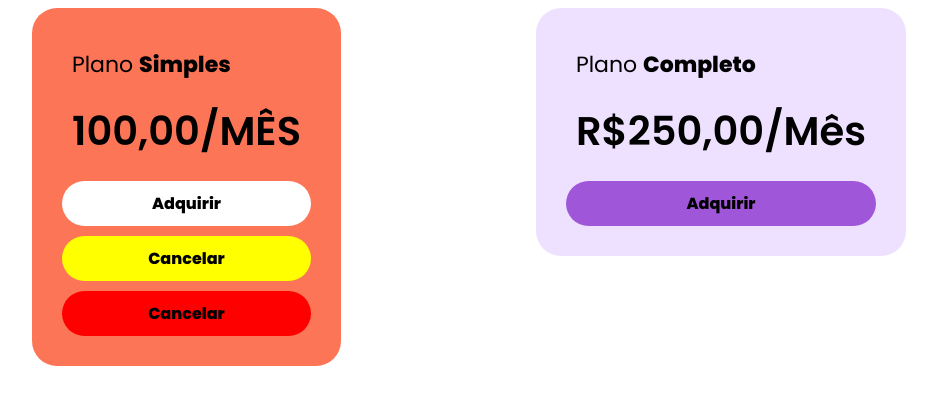
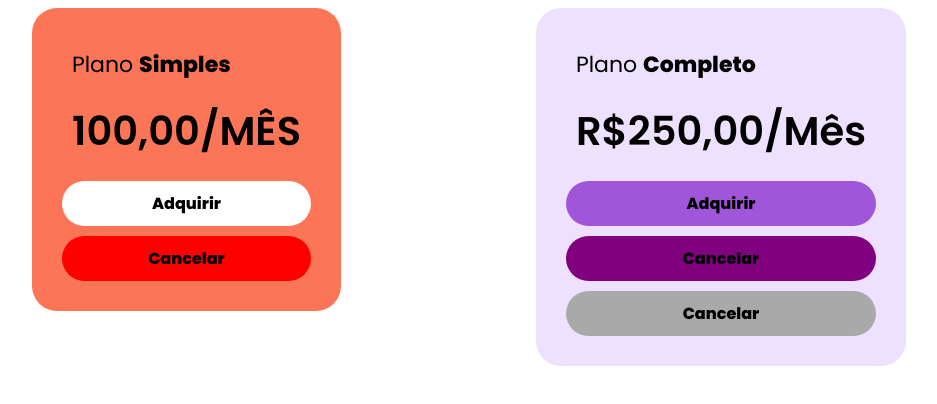
Before and after one commit to cjunior-dino/Estudos_Angular, an Angular app in the folder modulo-1/: page / in a window 1280 px wide. Shown: the top 404 px of the page, without its empty margins (171-1108 px from the left). Built offline with nearby package versions, Linux system fonts and the light colour scheme.

Commit message:
atualizacao global de scss

```diff
--- a/modulo-1/src/app/card-roxo/card-roxo.component.html
+++ b/modulo-1/src/app/card-roxo/card-roxo.component.html
@@ -2,4 +2,6 @@
     <div class="card-roxo__plan card-roxo__item">Plano <b>Completo</b></div>
     <div class="card-roxo__price card-roxo__item">R$250,00/Mês</div>
     <app-card-roxo-button></app-card-roxo-button>
+    <app-card-button-cancel id="primeiro" ></app-card-button-cancel>
+    <app-card-button-cancel id="segundo"></app-card-button-cancel>
 </div>
--- a/modulo-1/src/app/card-roxo/card-roxo.component.scss
+++ b/modulo-1/src/app/card-roxo/card-roxo.component.scss
@@ -22,3 +22,10 @@
 
 
 }
+
+:host ::ng-deep #primeiro .card-cancel-button{
+    background-color: purple !important;
+}
+:host ::ng-deep .card-cancel-button{
+    background-color: darkgrey !important;
+}
--- a/modulo-1/src/app/card/card.component.html
+++ b/modulo-1/src/app/card/card.component.html
@@ -2,6 +2,5 @@
     <div class="card__plan card__item">Plano <b>{{ plano.infos?.tipo }}</b></div>
     <div class="card__price card__item">{{ plano.infos?.preco }},00/MÊS</div>
     <app-card-button></app-card-button>
-    <app-card-button-cancel id="cancel-button"></app-card-button-cancel>
     <app-card-button-cancel ></app-card-button-cancel>
 </div>
--- a/modulo-1/src/app/card/card.component.scss
+++ b/modulo-1/src/app/card/card.component.scss
@@ -22,7 +22,3 @@
 
 
 }
-
-::ng-deep #cancel-button .card-cancel-button{
-    background-color: yellow !important;
-}
--- a/modulo-1/src/styles.scss
+++ b/modulo-1/src/styles.scss
@@ -1 +1,2 @@
 /* You can add global styles to this file, and also import other style files */
+// @import "./styles/global_overrides";
--- /dev/null
+++ b/modulo-1/src/styles/_global_overrides.scss
@@ -0,0 +1,3 @@
+.card-cancel-button{
+    background-color: yellow !important;
+}
```
